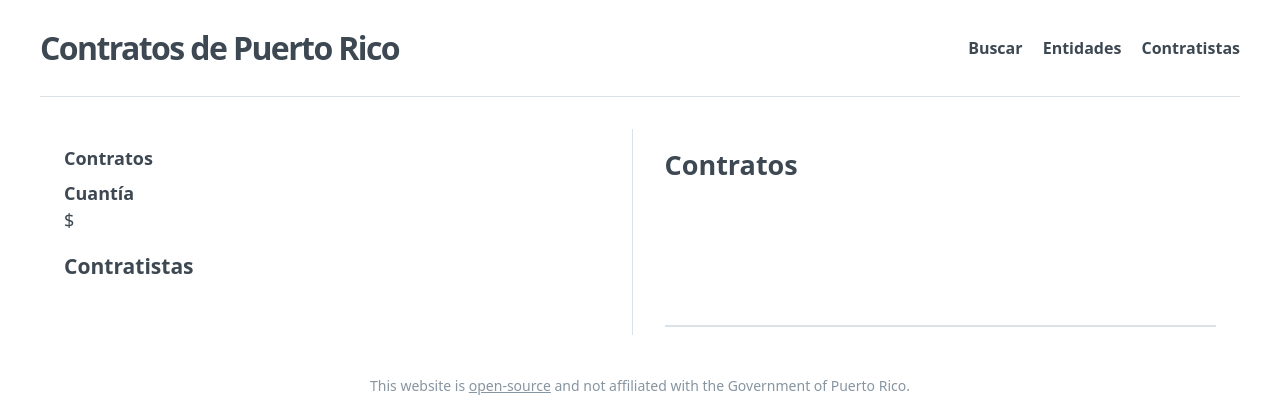
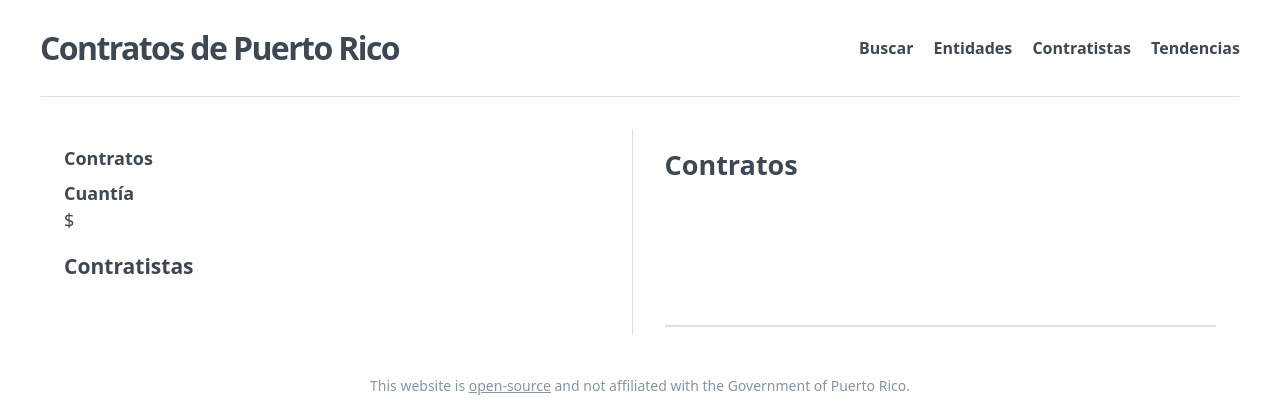
Before and after one commit to Code4PuertoRico/contratospr-api, a Django app: template contratospr/contracts/templates/contracts/entity.html in a window 1280 px wide. Shown: the top 420 px of the page. Run offline with Django 3.2, Linux system fonts and the light colour scheme; the template is opened without the code that fills it, so the values that code supplies are empty; some libraries are stand-ins or nearby versions.

Commit message:
Added trends navigation link

```diff
--- a/templates/common/header.html
+++ b/templates/common/header.html
@@ -12,8 +12,11 @@
       <a href="{% url 'entities' %}" class="mr-4 no-underline font-bold inline-block text-grey-darkest hover:text-black hover:underline">
         Entidades
       </a>
-      <a href="{% url 'contractors' %}" class="no-underline font-bold inline-block text-grey-darkest hover:text-black hover:underline">
+      <a href="{% url 'contractors' %}" class="mr-4 no-underline font-bold inline-block text-grey-darkest hover:text-black hover:underline">
         Contratistas
+      </a>
+      <a href="{% url 'trends' %}" class="no-underline font-bold inline-block text-grey-darkest hover:text-black hover:underline">
+        Tendencias
       </a>
     </div>
   </div>
```
